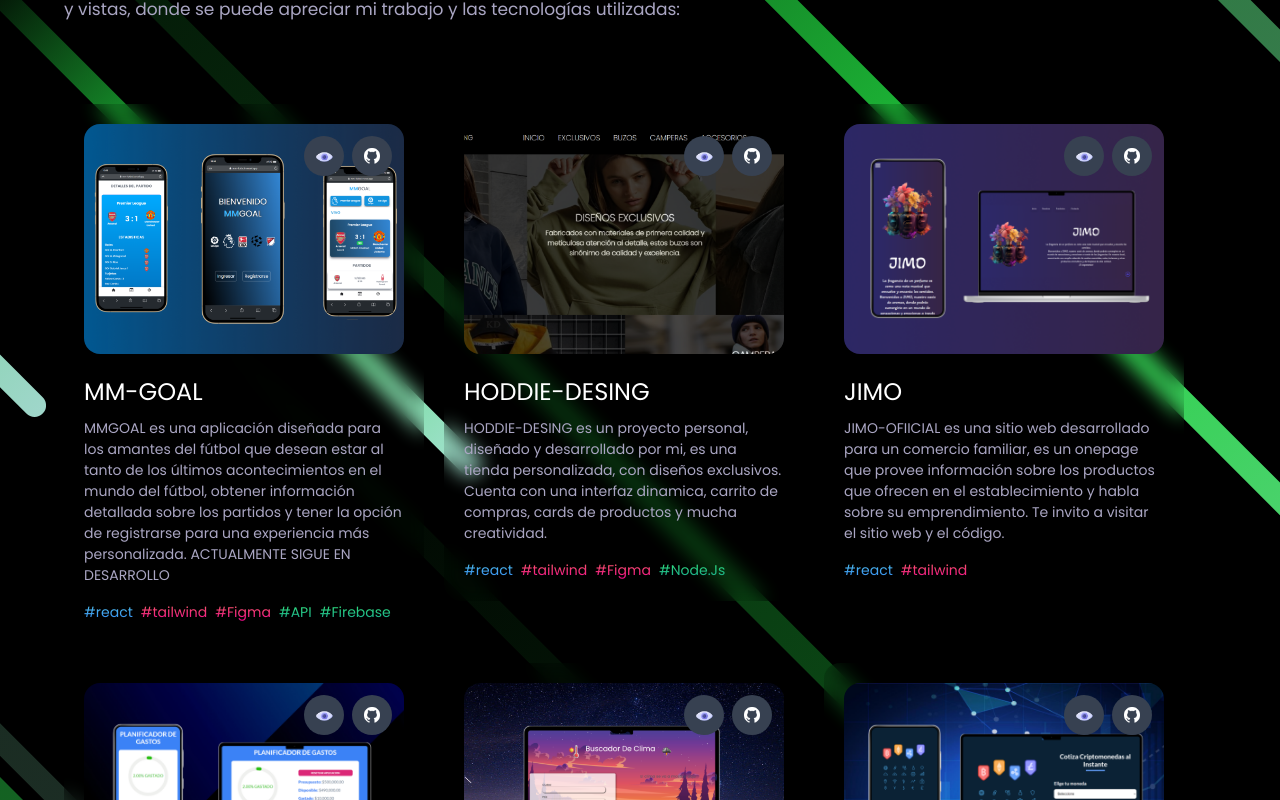
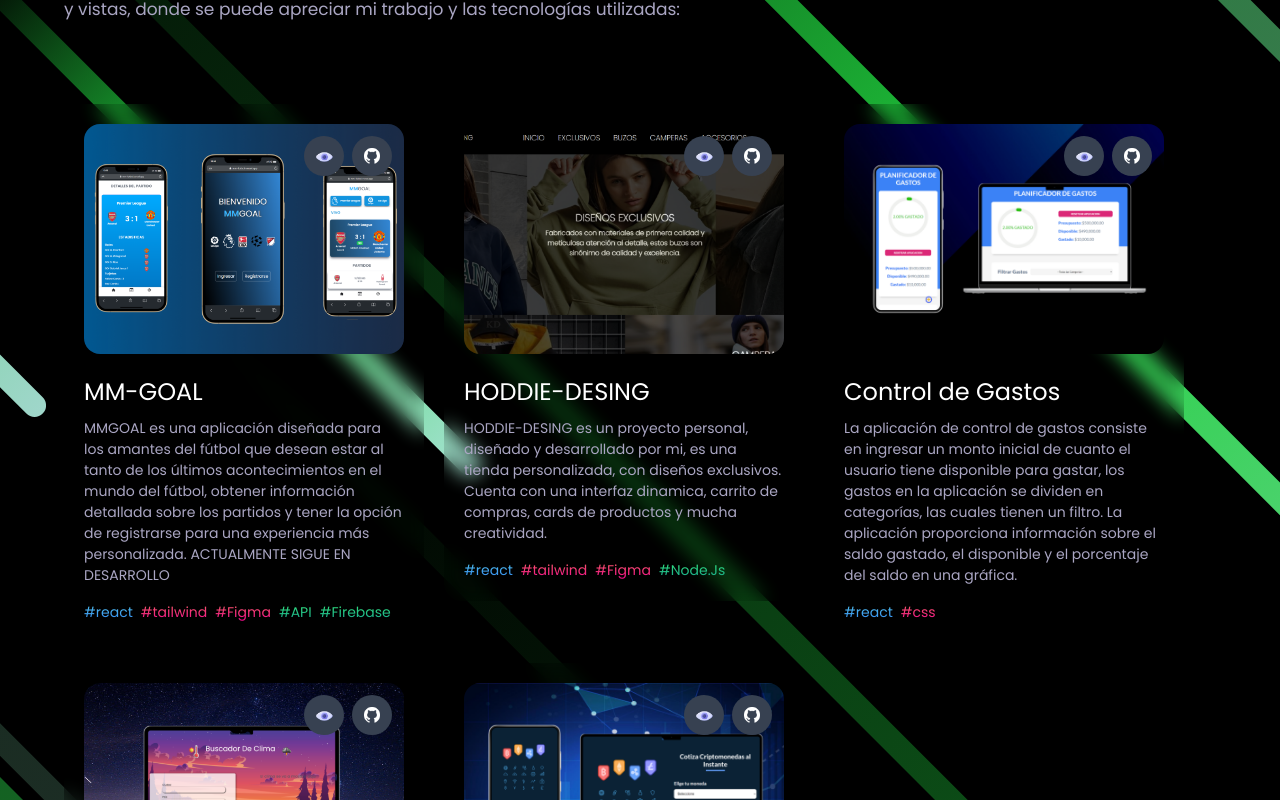
Before and after one commit to MAS234/Portfolio_Miguel_Martinez, a React (Vite) app: page / in a window 1280 px wide. Shown: the part 2600-3400 px from the top of the page. Built offline with nearby package versions, Linux system fonts and the light colour scheme.

Commit message:
Modificacion de Proyectos

```diff
--- a/src/constants/index.js
+++ b/src/constants/index.js
@@ -16,7 +16,6 @@ import {
     daira,
     gastos,
     jimo,
-    jimoImagen,
     planificadorGastos,
     climaApp,
     next,
@@ -280,24 +279,6 @@ import {
       vista_code: "https://github.com/MAS234/Hoddie-Desing"
     },
     {
-      name: "JIMO",
-      description:
-      "JIMO-OFIICIAL es una sitio web desarrollado para un comercio familiar, es un onepage que provee información sobre los productos que ofrecen en el establecimiento y habla sobre su emprendimiento. Te invito a visitar el sitio web y el código.",
-      tags: [
-        {
-          name: "react",
-          color: "blue-text-gradient",
-        },
-        {
-          name: "tailwind",
-          color: "pink-text-gradient",
-        },
-      ],
-      image: jimoImagen,
-      source_code_link: "https://jimo-oficial.vercel.app/",
-      vista_code: "https://github.com/MAS234/JIMO-OFICIAL"
-    },
-    {
       name: "Control de Gastos",
       description:
       "La aplicación de control de gastos consiste en ingresar un monto inicial de cuanto el usuario tiene disponible para gastar, los gastos en la aplicación se dividen en categorías, las cuales tienen un filtro. La aplicación proporciona información sobre el saldo gastado, el disponible y el porcentaje del saldo en una gráfica.",
```
